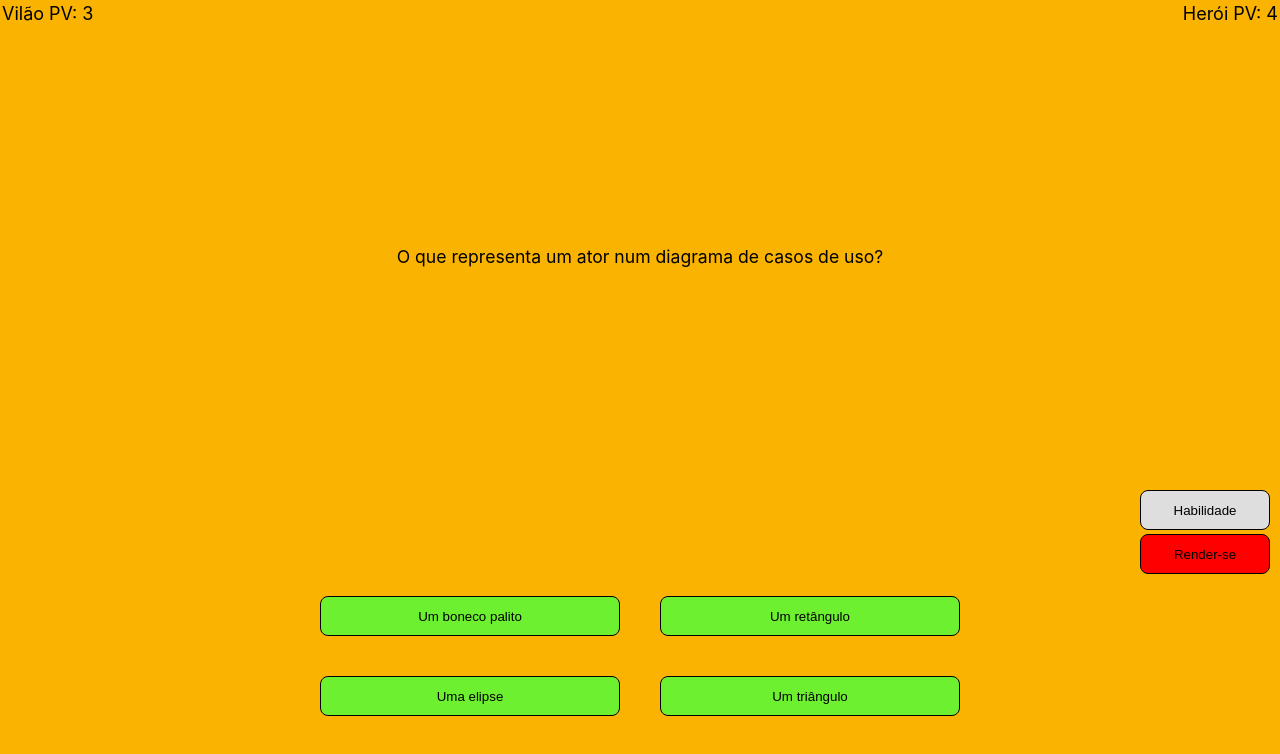
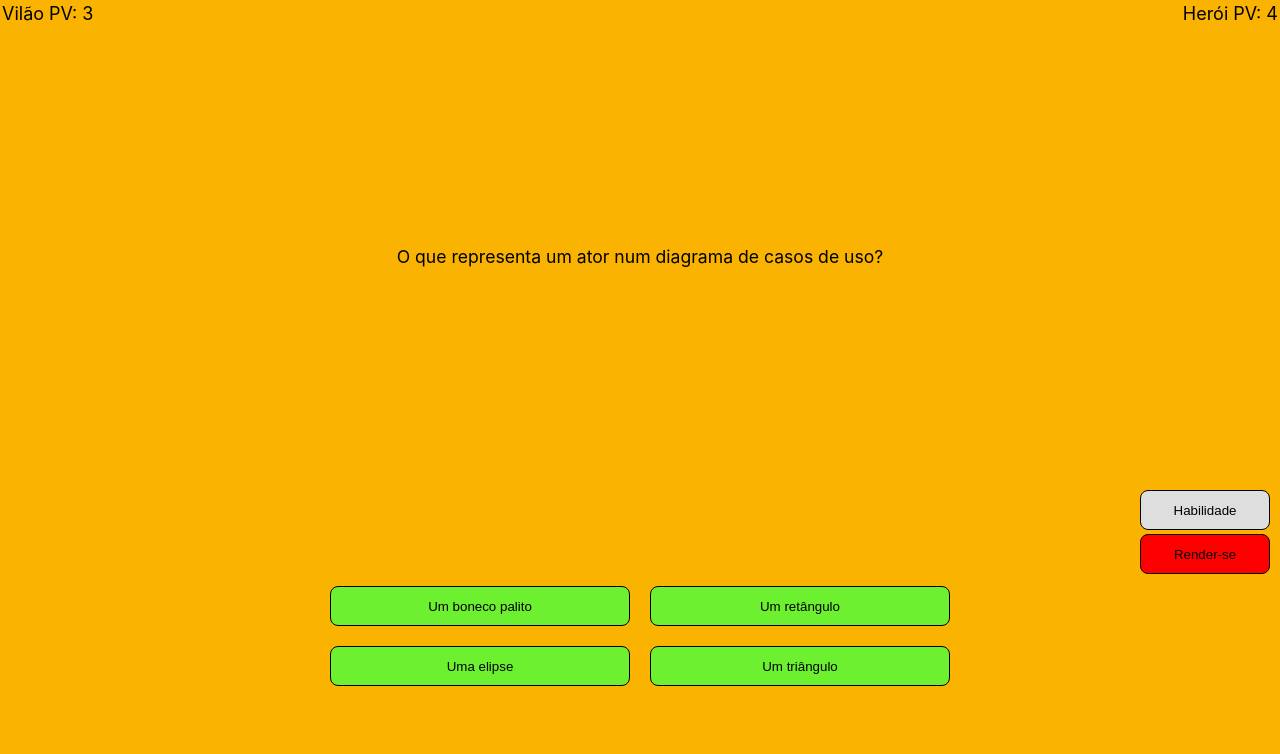
Before and after one commit to IrvinKXT/ucbattle, a React (Create React App) app: page /Treino in a window 1280 px wide. Shown: the top 754 px of the page. Built offline with nearby package versions, Linux system fonts and the light colour scheme.

Commit message:
Add files via upload

```diff
--- a/src/App.js
+++ b/src/App.js
@@ -29,7 +29,7 @@ function App(){
   const [v5, setV5] = useState(false);
   const [ganharPerder, setGanharPerder] = useState(true);
   const [acertarErrar, setAcertarErrar] = useState(true);
-  const [narracao, setNarracao] = useState(true);
+  const [narracao, setNarracao] = useState(false);
 
   const alteraGanharPerder = () => {
     setGanharPerder(!ganharPerder);
--- a/src/V.css
+++ b/src/V.css
@@ -73,7 +73,7 @@ body{
   .botao_alternativa{
     width: 300px;
     height: 40px;
-    margin: 20px;
+    margin: 10px;
     border-radius: 8px;
     border: 1px solid;
   }
```
